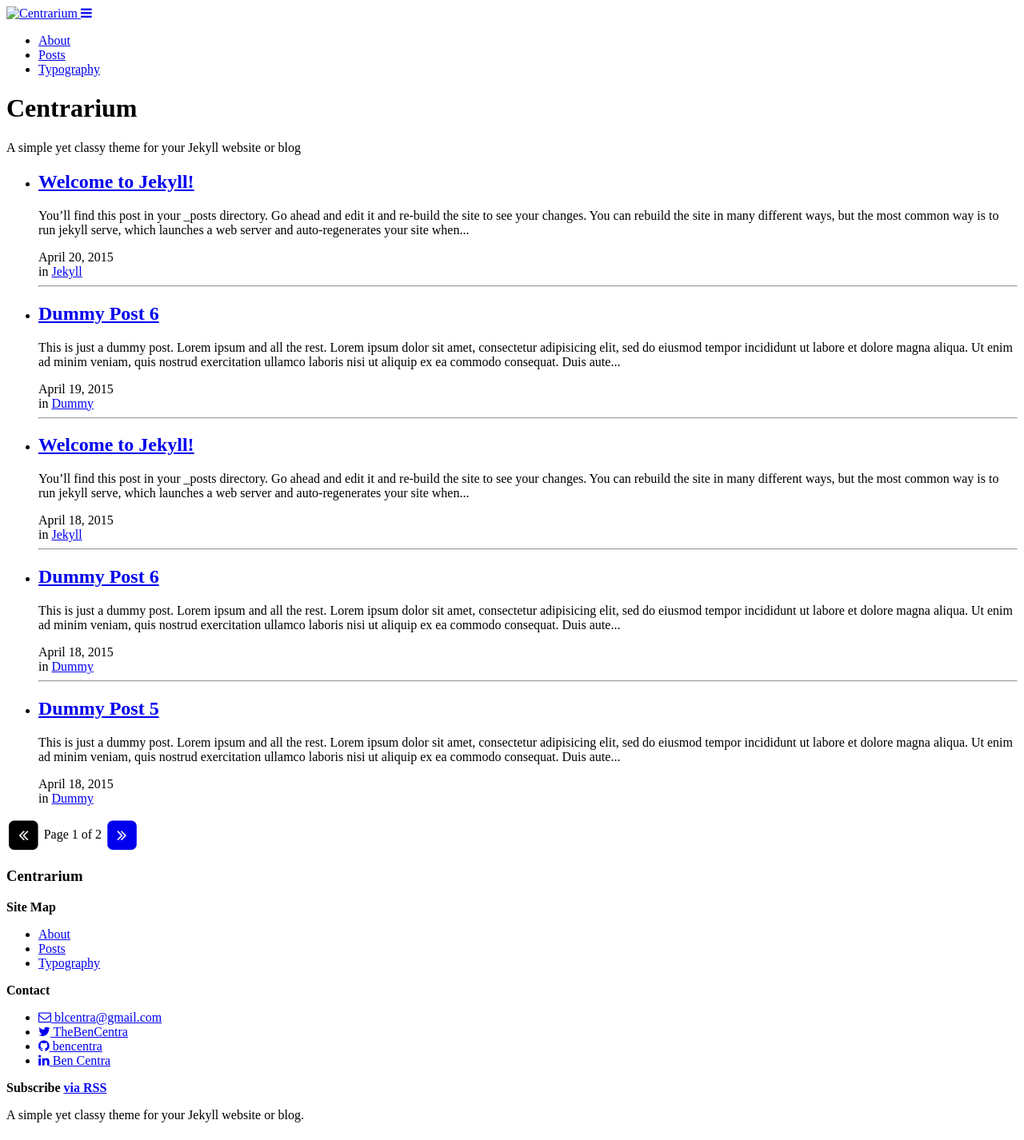
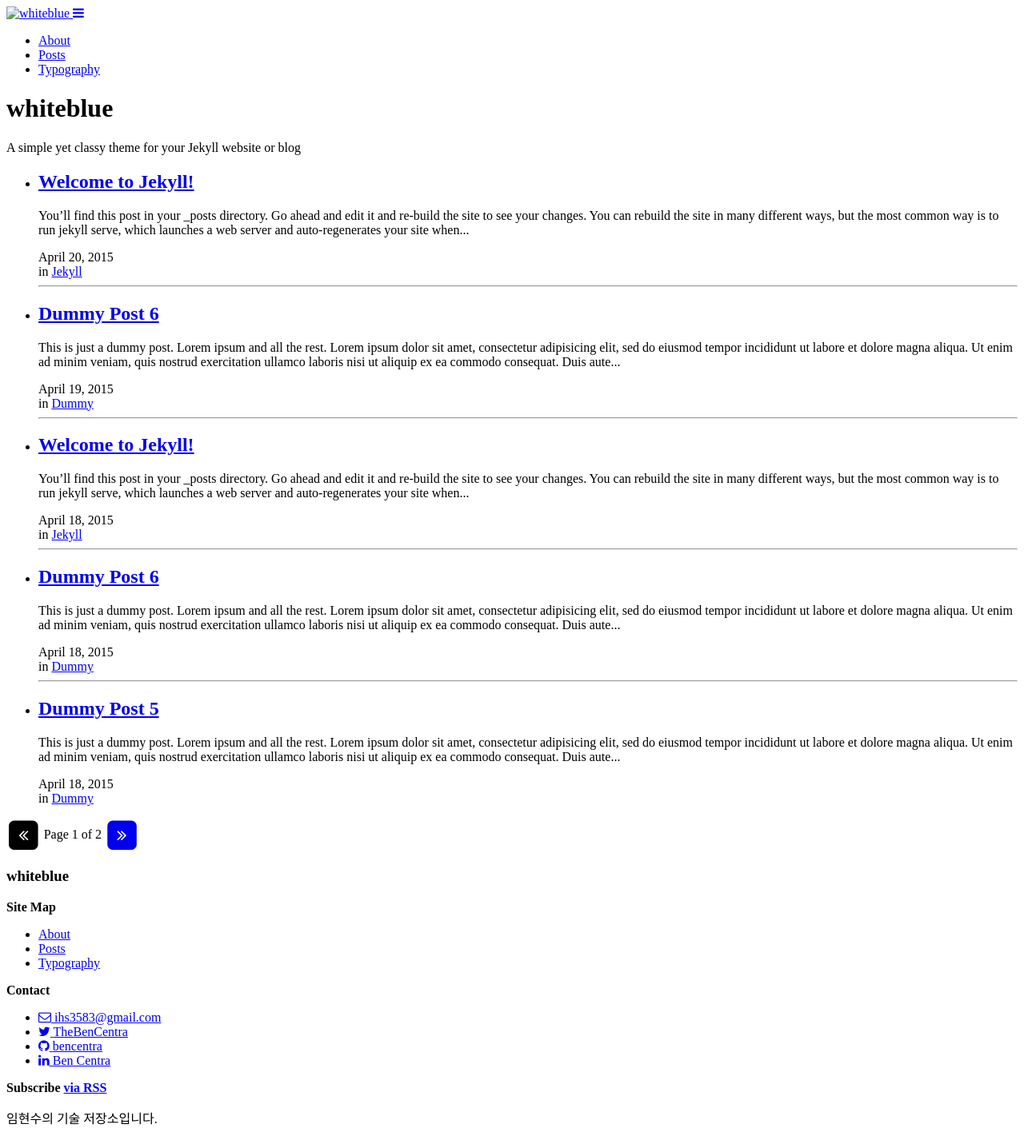
Before and after one commit to whiteblue0/whiteblue0.github.io, a Jekyll site: the page built from index.html, in a window 1280 px wide. Shown: the whole page at 80% size. Built offline with Jekyll 4.4.1, drawn with Linux system fonts in a browser that asks for light colours; nearby versions of some CDN libraries; the list of posts is cut into pages by our own code.

Commit message:
[fix] change url

```diff
--- a/_config.yml
+++ b/_config.yml
@@ -9,17 +9,17 @@ exclude:
   - "/vendor/"
 
 # Site settings
-title: Centrarium
+title: whiteblue
 subtitle: "A simple yet classy theme for your Jekyll website or blog"
-email: blcentra@gmail.com
-name: Ben Centra
+email: ihs3583@gmail.com
+name: Hyeonsoo Im
 description: >
-  A simple yet classy theme for your Jekyll website or blog.
+  임현수의 기술 저장소입니다.
 # Base URL of site (i.e. /blog). It should always start with a slash,
 # and never end with a slash. Set it to a blank value if hosting at the
 # root of your server.
 baseurl: "whiteblue0.github.io" # the subpath of your site, e.g. /blog/
-url: "" # the base hostname & protocol for your site
+url: "whiteblue0.github.io" # the base hostname & protocol for your site
 cover: "/assets/header_image.jpg"
 logo: "/assets/logo.png"
 
```
